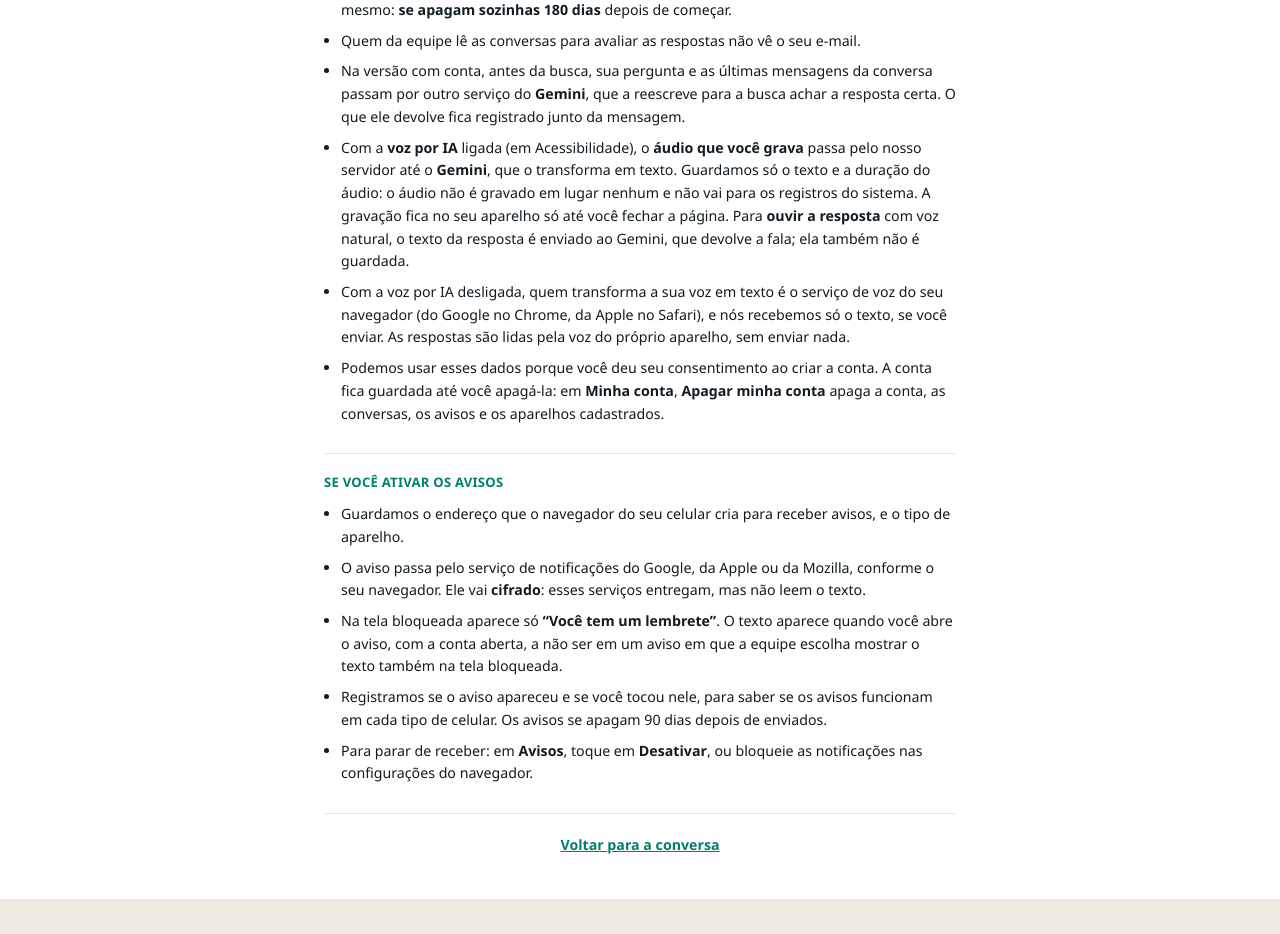
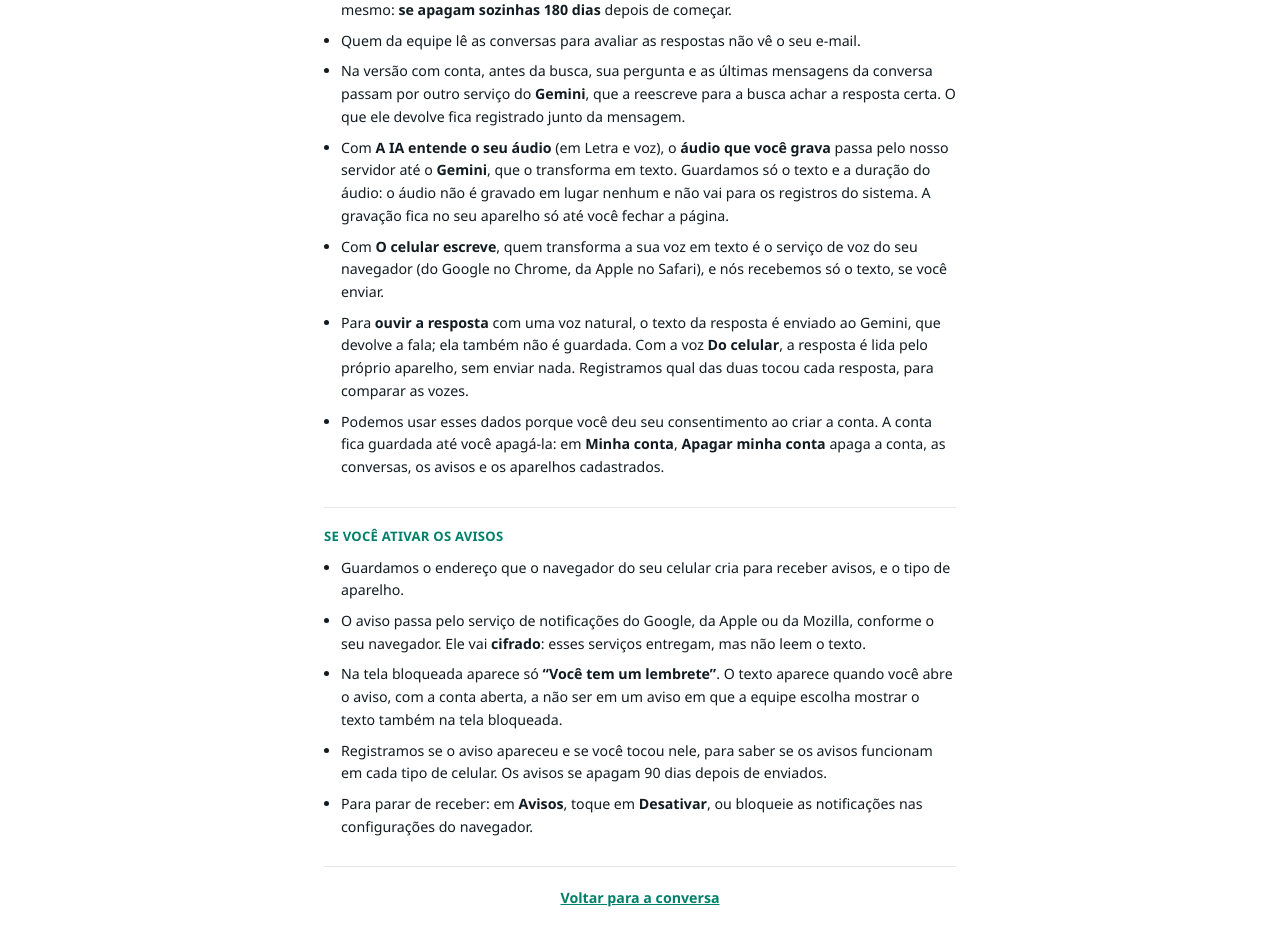
Before and after one commit to LucMazarJR/chatbot-docs, a Next.js app in the folder pwa/: page /privacidade in a window 1280 px wide. Shown: the part 1780-2714 px from the top of the page. Before the commit the page ends 2679 px from the top, so only its background shows below. Built offline with nearby package versions, Linux system fonts and the light colour scheme.

Commit message:
docs: as duas escolhas de voz, o bloqueio por limite e a comparação
A regra do orçamento zero passa a pedir o equivalente do aparelho à
escolha da pessoa, e não só um jeito de desligar, porque é o que deixa
o grupo decidir se a IA vale o custo.

```diff
--- a/pwa/src/app/privacidade/page.tsx
+++ b/pwa/src/app/privacidade/page.tsx
@@ -197,17 +197,21 @@ export default async function Privacidade({
               resposta certa. O que ele devolve fica registrado junto da mensagem.
             </li>
             <li>
-              Com a <b>voz por IA</b> ligada (em Acessibilidade), o <b>áudio que você grava</b> passa
-              pelo nosso servidor até o <b>Gemini</b>, que o transforma em texto. Guardamos só o
-              texto e a duração do áudio: o áudio não é gravado em lugar nenhum e não vai para os
+              Com <b>A IA entende o seu áudio</b> (em Letra e voz), o <b>áudio que você grava</b>{' '}
+              passa pelo nosso servidor até o <b>Gemini</b>, que o transforma em texto. Guardamos só
+              o texto e a duração do áudio: o áudio não é gravado em lugar nenhum e não vai para os
               registros do sistema. A gravação fica no seu aparelho só até você fechar a página.
-              Para <b>ouvir a resposta</b> com voz natural, o texto da resposta é enviado ao Gemini,
-              que devolve a fala; ela também não é guardada.
             </li>
             <li>
-              Com a voz por IA desligada, quem transforma a sua voz em texto é o serviço de voz do
+              Com <b>O celular escreve</b>, quem transforma a sua voz em texto é o serviço de voz do
               seu navegador (do Google no Chrome, da Apple no Safari), e nós recebemos só o texto,
-              se você enviar. As respostas são lidas pela voz do próprio aparelho, sem enviar nada.
+              se você enviar.
+            </li>
+            <li>
+              Para <b>ouvir a resposta</b> com uma voz natural, o texto da resposta é enviado ao
+              Gemini, que devolve a fala; ela também não é guardada. Com a voz <b>Do celular</b>, a
+              resposta é lida pelo próprio aparelho, sem enviar nada. Registramos qual das duas
+              tocou cada resposta, para comparar as vozes.
             </li>
             <li>
               Podemos usar esses dados porque você deu seu consentimento ao criar a conta. A conta fica
```
Also changed, not shown: 3 other files (tests, documents, lock files or other folders).
